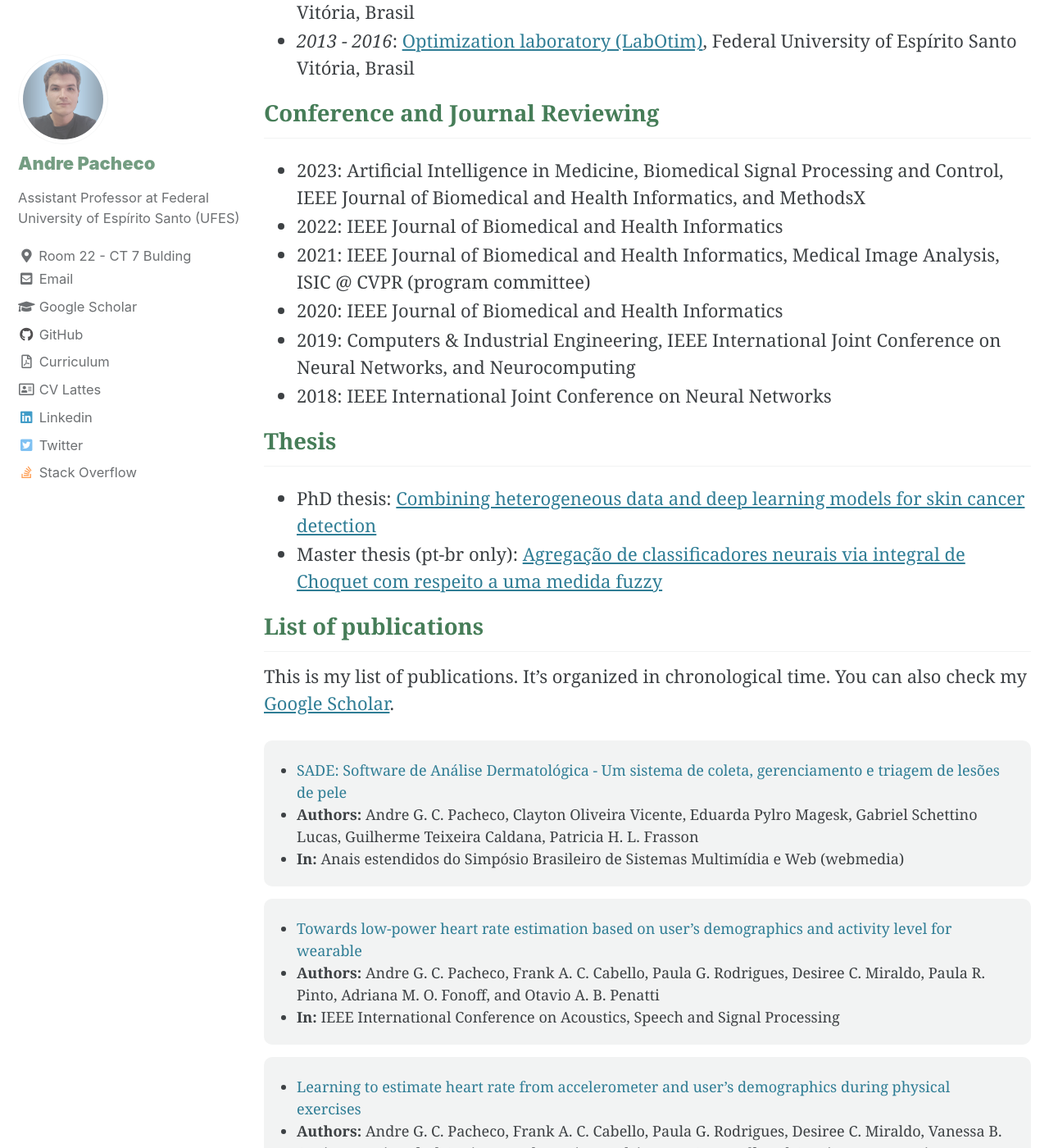
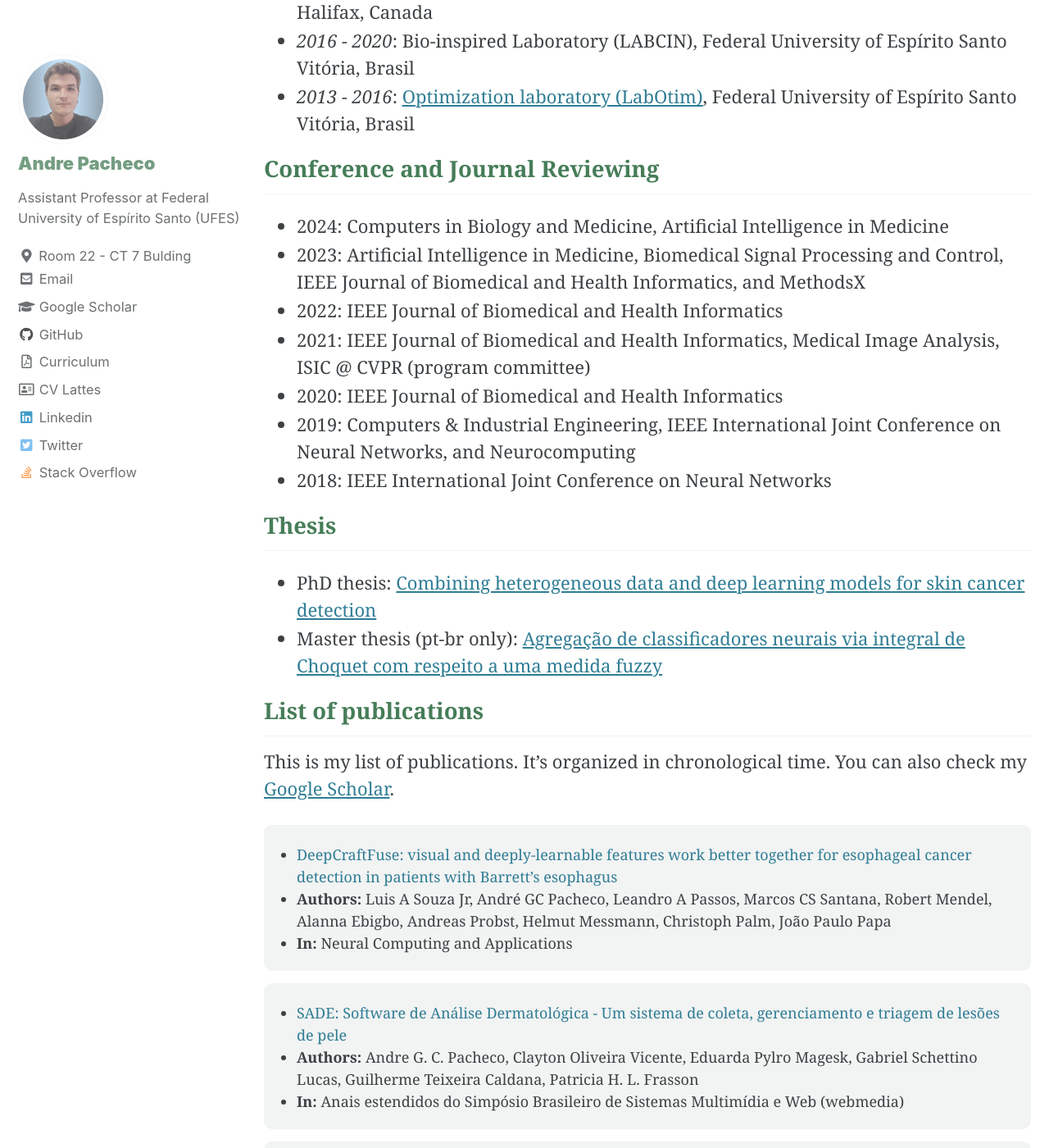
Before and after one commit to paaatcha/paaatcha.github.io, a Jekyll site: the page built from _pages/research.md, in a window 1280 px wide and 1400 px high, scrolled down 1112 px. Shown: the whole window at 82% size. Built offline with Jekyll 4.4.1, drawn with Linux system fonts in a browser that asks for light colours; cached includes are drawn as plain includes; some of the changed text lies outside the part shown.

Commit message:
small updates

```diff
--- a/_data/papers.yml
+++ b/_data/papers.yml
@@ -7,6 +7,11 @@
 #   presentation:
 
 papers:
+  - title: "DeepCraftFuse: visual and deeply-learnable features work better together for esophageal cancer detection in patients with Barrett’s esophagus"
+    authors: "Luis A Souza Jr, André GC Pacheco, Leandro A Passos, Marcos CS Santana, Robert Mendel, Alanna Ebigbo, Andreas Probst, Helmut Messmann, Christoph Palm, João Paulo Papa"
+    link: "https://link.springer.com/article/10.1007/s00521-024-09615-z"
+    place: "Neural Computing and Applications"
+
   - title: "SADE: Software de Análise Dermatológica - Um sistema de coleta, gerenciamento e triagem de lesões de pele"
     authors: "Andre G. C. Pacheco, Clayton Oliveira Vicente, Eduarda Pylro Magesk, Gabriel Schettino Lucas, Guilherme Teixeira Caldana, Patricia H. L. Frasson"
     link: "https://sol.sbc.org.br/index.php/webmedia_estendido/article/view/25686"
--- a/_pages/research.md
+++ b/_pages/research.md
@@ -26,6 +26,7 @@
 
 I've worked in the following research groups:
 
+- *2023 - now*: [Artificial Intelligence in Health Laboratory (LIFE)](http://www.life.inf.ufes.br/), Federal University of Espírito Santo Vitória, Brasil
 - *2022 - now*: [High Performance Computing Laboratory (LCAD)](http://www.lcad.inf.ufes.br/), Federal University of Espírito Santo Vitória, Brasil
 - *2022 - now*:  [Institute of Applied Computacional Intelligence – I²CA](http://i2ca.ai/), Federal University of Espírito Santo Vitória, Brasil
 - *2020 - 2022*: AI R&D Lab - [Samsung Research Institute Brazil (SRBR)](https://research.samsung.com/srbr) Campinas, Brazil
@@ -35,6 +36,7 @@
 
 
 ## Conference and Journal Reviewing
+- 2024: Computers in Biology and Medicine, Artificial Intelligence in Medicine
 - 2023: Artificial Intelligence in Medicine, Biomedical Signal Processing and Control, IEEE Journal of Biomedical and Health Informatics, and MethodsX
 - 2022: IEEE Journal of Biomedical and Health Informatics
 - 2021: IEEE Journal of Biomedical and Health Informatics, Medical Image Analysis, ISIC @ CVPR (program committee)
```
